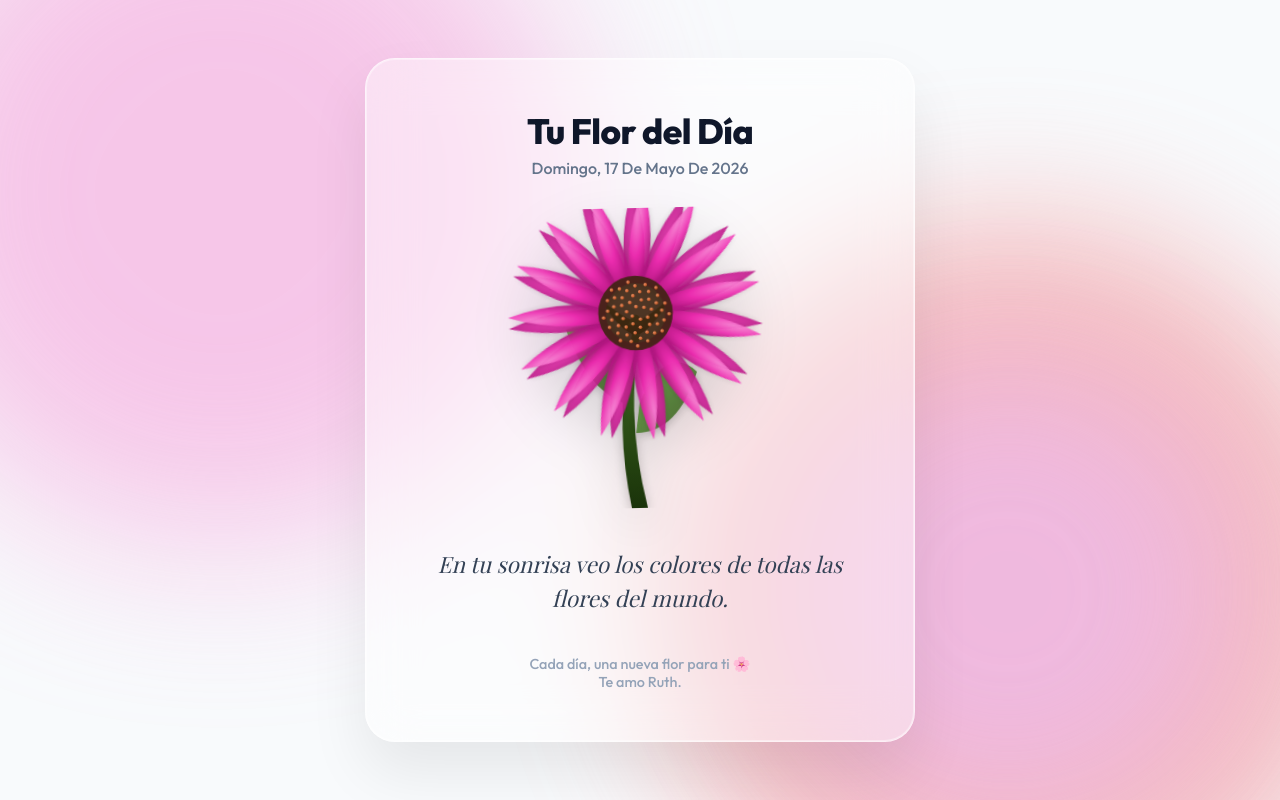
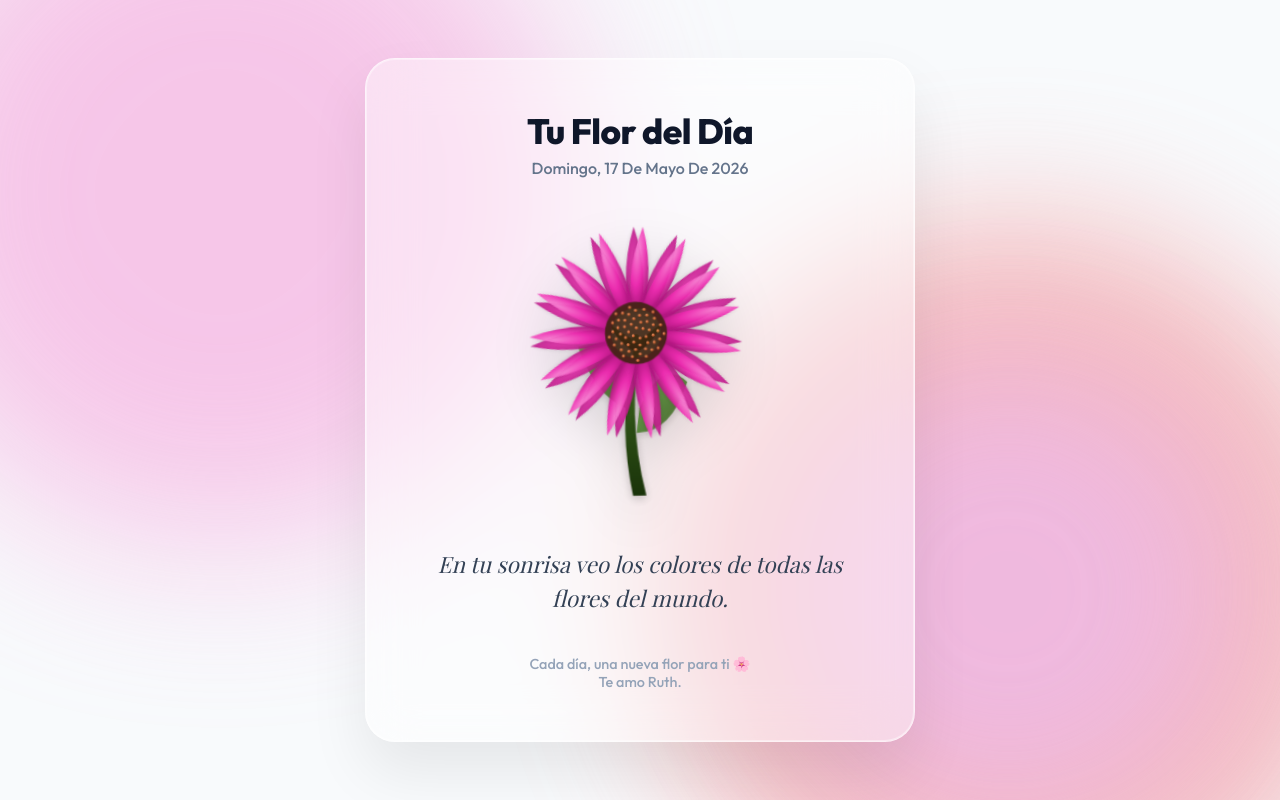
Before and after one commit to dsanchez21/daily-flower, a Next.js app: page / in a window 1280 px wide. Built offline with nearby package versions, Linux system fonts and the light colour scheme; a web font is replaced by a local one.

Commit message:
Improved card view

```diff
--- a/components/FlowerGenerator.tsx
+++ b/components/FlowerGenerator.tsx
@@ -322,7 +322,7 @@ export default function FlowerGenerator({ dayNumber, size = 200 }: FlowerProps)
   return (
     <svg
       className="animate-sway"
-      viewBox={`0 0 ${size} ${size}`}
+      viewBox={`-${size * 0.1} -${size * 0.15} ${size * 1.2} ${size * 1.2}`}
       width={size}
       height={size}
       xmlns="http://www.w3.org/2000/svg"
@@ -330,7 +330,8 @@ export default function FlowerGenerator({ dayNumber, size = 200 }: FlowerProps)
         margin: '20px auto',
         display: 'block',
         filter: 'drop-shadow(0 15px 25px rgba(0,0,0,0.15))',
-        transition: 'all 0.5s ease-in-out'
+        transition: 'all 0.5s ease-in-out',
+        overflow: 'visible'
       }}
     >
       {defs}
```
